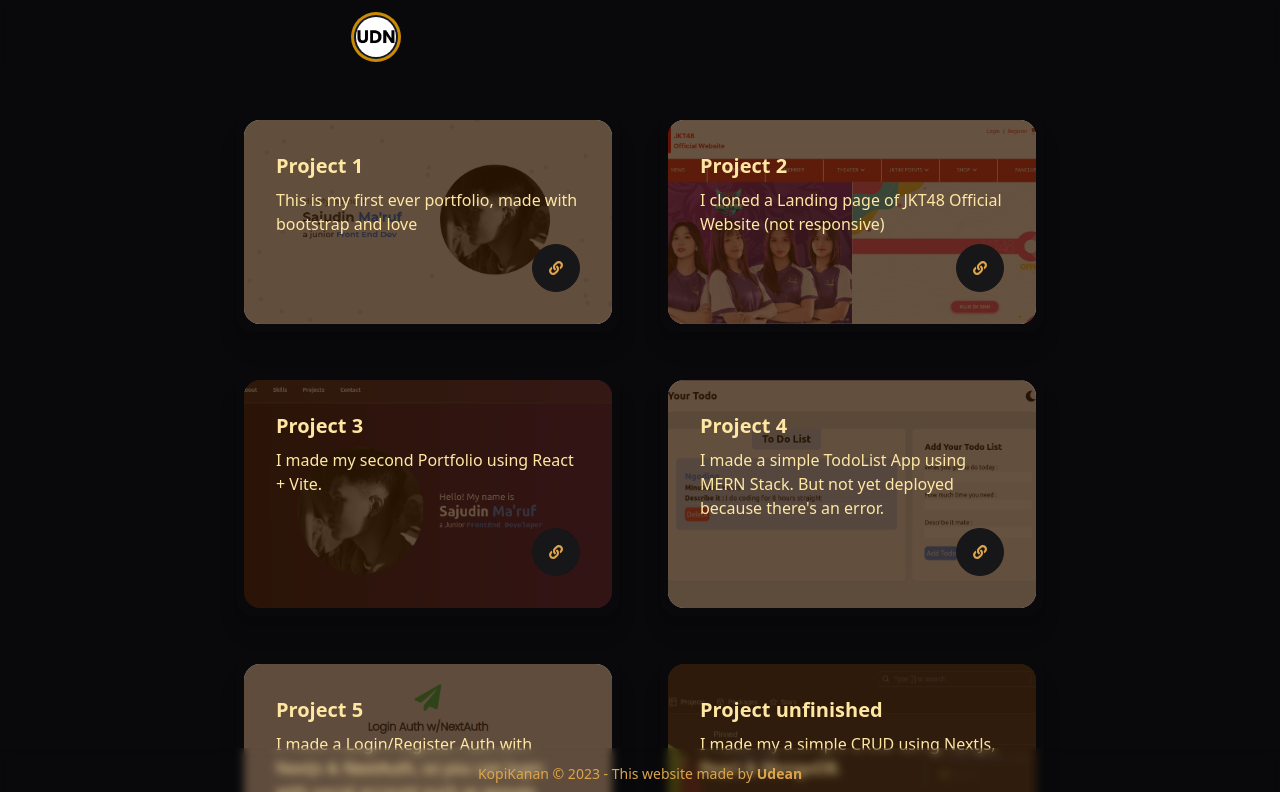
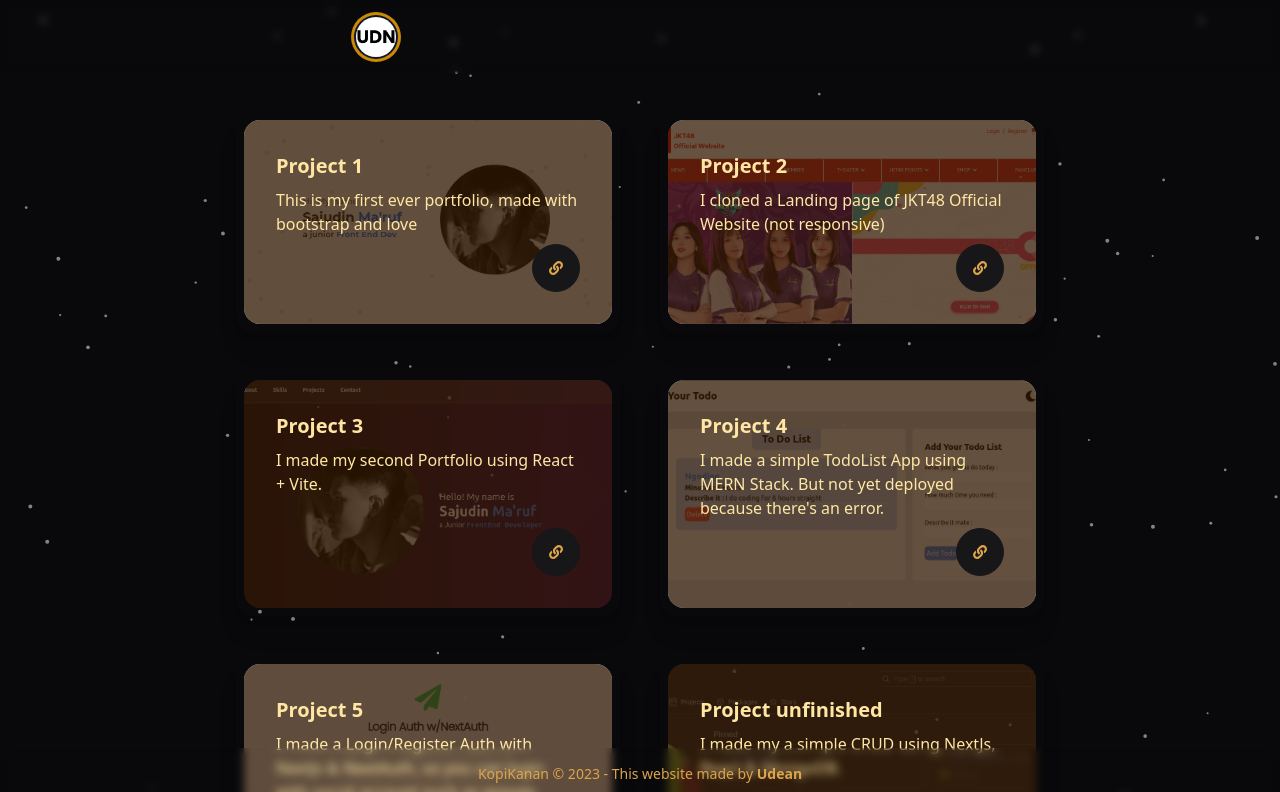
Before and after one commit to Udean777/portfol-v3, a React (Vite) app: page / in a window 1280 px wide. Shown: the top 792 px of the page. Built offline with nearby package versions, Linux system fonts and the light colour scheme; some icons are missing.

Commit message:
nambah particle

```diff
--- a/src/components/Particles.jsx
+++ b/src/components/Particles.jsx
@@ -28,7 +28,7 @@ const Particle = () => {
         interactivity: {
           events: {
             onClick: {
-              enable: false,
+              enable: true,
               mode: "push",
             },
             onHover: {
@@ -74,7 +74,7 @@ const Particle = () => {
           number: {
             density: {
               enable: true,
-              area: 900,
+              area: 1000,
             },
             value: 100,
           },
--- a/src/components/sections/Home.jsx
+++ b/src/components/sections/Home.jsx
@@ -5,12 +5,12 @@ import projects from "../data/ProjectCard";
 
 const Home = () => {
   return (
-    <div className="flex flex-wrap justify-center items-center">
+    <div className="flex flex-wrap justify-center items-center z-50">
       <div className="grid lg:grid-cols-2 md:grid-cols-2 sm:grid-cols-1 lg:gap-10 sm:gap-10 my-28">
         {projects.map((project) => (
           <div
             key={project.image}
-            className="card lg:w-96 md:w-96 sm:w-full bg-base-100 shadow-xl image-full p-2 hover:scale-105 cursor-pointer transition duration-500"
+            className="card lg:w-96 md:w-96 sm:w-full bg-base-100 shadow-xl image-full p-2 cursor-pointer"
           >
             <figure>
               <img src={project.image} alt={project.title} />
@@ -30,95 +30,6 @@ const Home = () => {
             </div>
           </div>
         ))}
-        {/* <div className="card lg:w-96 md:w-96 sm:w-full bg-base-100 shadow-xl image-full p-2 hover:scale-105 cursor-pointer transition duration-500">
-          <figure>
-            <img src="/project.jpeg" alt="Project 1" />
-          </figure>
-          <div className="card-body">
-            <h2 className="card-title">Shoes!</h2>
-            <p>If a dog chews shoes whose shoes does he choose?</p>
-            <div className="card-actions justify-end">
-              <Link to="" className="btn rounded-full">
-                <FaLink />
-              </Link>
-            </div>
-          </div>
-        </div>
-
-        <div className="card lg:w-96 md:w-96 sm:w-full bg-base-100 shadow-xl image-full p-2 hover:scale-105 cursor-pointer transition duration-500">
-          <figure>
-            <img src="/project2.png" alt="Project 1" />
-          </figure>
-          <div className="card-body">
-            <h2 className="card-title">Shoes!</h2>
-            <p>If a dog chews shoes whose shoes does he choose?</p>
-            <div className="card-actions justify-end">
-              <Link to="" className="btn rounded-full">
-                <FaLink />
-              </Link>
-            </div>
-          </div>
-        </div>
-
-        <div className="card lg:w-96 md:w-96 sm:w-full bg-base-100 shadow-xl image-full p-2 hover:scale-105 cursor-pointer transition duration-500">
-          <figure>
-            <img src="/project3.png" alt="Project 1" />
-          </figure>
-          <div className="card-body">
-            <h2 className="card-title">Shoes!</h2>
-            <p>If a dog chews shoes whose shoes does he choose?</p>
-            <div className="card-actions justify-end">
-              <Link to="" className="btn rounded-full">
-                <FaLink />
-              </Link>
-            </div>
-          </div>
-        </div>
-
-        <div className="card lg:w-96 md:w-96 sm:w-full bg-base-100 shadow-xl image-full p-2 hover:scale-105 cursor-pointer transition duration-500">
-          <figure>
-            <img src="/project4.png" alt="Project 1" />
-          </figure>
-          <div className="card-body">
-            <h2 className="card-title">Shoes!</h2>
-            <p>If a dog chews shoes whose shoes does he choose?</p>
-            <div className="card-actions justify-end">
-              <Link to="" className="btn rounded-full">
-                <FaLink />
-              </Link>
-            </div>
-          </div>
-        </div>
-
-        <div className="card lg:w-96 md:w-96 sm:w-full bg-base-100 shadow-xl image-full p-2 hover:scale-105 cursor-pointer transition duration-500">
-          <figure>
-            <img src="/project5.png" alt="Project 1" />
-          </figure>
-          <div className="card-body">
-            <h2 className="card-title">Shoes!</h2>
-            <p>If a dog chews shoes whose shoes does he choose?</p>
-            <div className="card-actions justify-end">
-              <Link to="" className="btn rounded-full">
-                <FaLink />
-              </Link>
-            </div>
-          </div>
-        </div>
-
-        <div className="card lg:w-96 md:w-96 sm:w-full bg-base-100 shadow-xl image-full p-2 hover:scale-105 cursor-pointer transition duration-500">
-          <figure>
-            <img src="/unfinished.png" alt="Project 1" />
-          </figure>
-          <div className="card-body">
-            <h2 className="card-title">Shoes!</h2>
-            <p>If a dog chews shoes whose shoes does he choose?</p>
-            <div className="card-actions justify-end">
-              <Link to="" className="btn rounded-full">
-                <FaLink />
-              </Link>
-            </div>
-          </div>
-        </div> */}
       </div>
     </div>
   );
--- a/src/main.jsx
+++ b/src/main.jsx
@@ -2,9 +2,11 @@ import React from "react";
 import ReactDOM from "react-dom/client";
 import App from "./App.jsx";
 import "./index.css";
+import Particle from "./components/Particles.jsx";
 
 ReactDOM.createRoot(document.getElementById("root")).render(
   <React.StrictMode>
     <App />
+    <Particle/>
   </React.StrictMode>
 );
```
